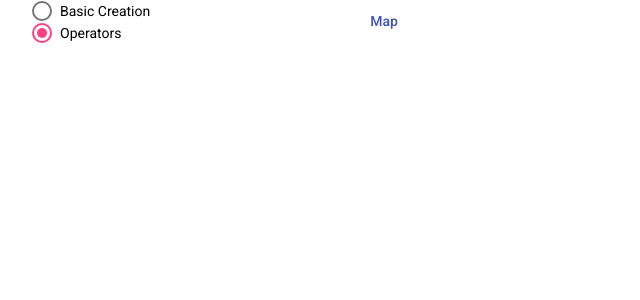
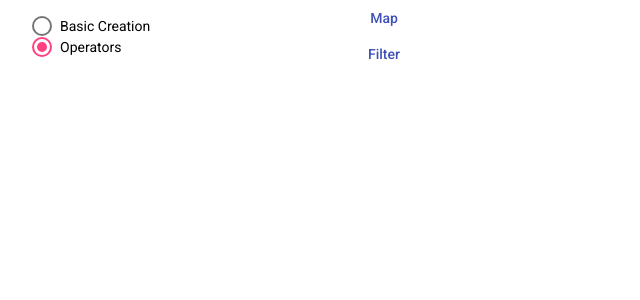
Before and after one commit to IsabelSleigman/rxjs-app, an Angular app: page / in a window 1280 px wide. Both pictures are taken after a click on the label "Operators". Shown: the top 300 px of the page, without its empty margins (0-640 px from the left). Built offline with nearby package versions, Linux system fonts and the light colour scheme.

Commit message:
filter implementado

```diff
--- a/src/app/operators/operators.component.html
+++ b/src/app/operators/operators.component.html
@@ -1,4 +1,5 @@
 <div fxFill fxLayout="column" fxLayoutAlign="center start">
     <button mat-button color="primary" (click)="mapClick()">Map</button>
+    <button mat-button color="primary" (click)="filterClick()">Filter</button>
 
 </div>
--- a/src/app/operators/operators.component.ts
+++ b/src/app/operators/operators.component.ts
@@ -1,6 +1,6 @@
 import { Component, OnInit } from '@angular/core';
-import { from, fromEvent } from 'rxjs';
-import { delay, map} from 'rxjs/operators';
+import { from, fromEvent, interval } from 'rxjs';
+import { delay, filter, map } from 'rxjs/operators';
 
 @Component({
   selector: 'app-operators',
@@ -15,18 +15,34 @@ export class OperatorsComponent implements OnInit {
   }
 
 
-  mapClick(){
-    from([1,2,3,4,5,6,7])
+  mapClick() {
+    from([1, 2, 3, 4, 5, 6, 7])
       .pipe(
         map(i => i * 2),
         map(i => "Number:" + i),
         delay(1000)
       )
-    .subscribe( i => console.log(i));
+      .subscribe(i => console.log(i));
 
     fromEvent(document, 'click')
       .pipe(
-      map((e: MouseEvent) => ({x: e.screenX, y: e.screenY})
+        map((e: MouseEvent) => ({ x: e.screenX, y: e.screenY })
         )).subscribe((pos) => console.log(pos));
   }
+
+  filterClick() {
+    from([1, 2, 3, 4, 5, 6, 7])
+      .pipe(
+        filter(a => a % 2 == 1)
+      )
+      .subscribe(a => console.log(a));
+
+    interval(1000)
+      .pipe(
+        filter(i => i % 2 == 0),
+        map(i => "Valor: " + i),
+        delay(1000)
+      )
+      .subscribe(i => console.log(i));
   }
+}
```
Lines whose indentation alone changed are shown as unchanged.
